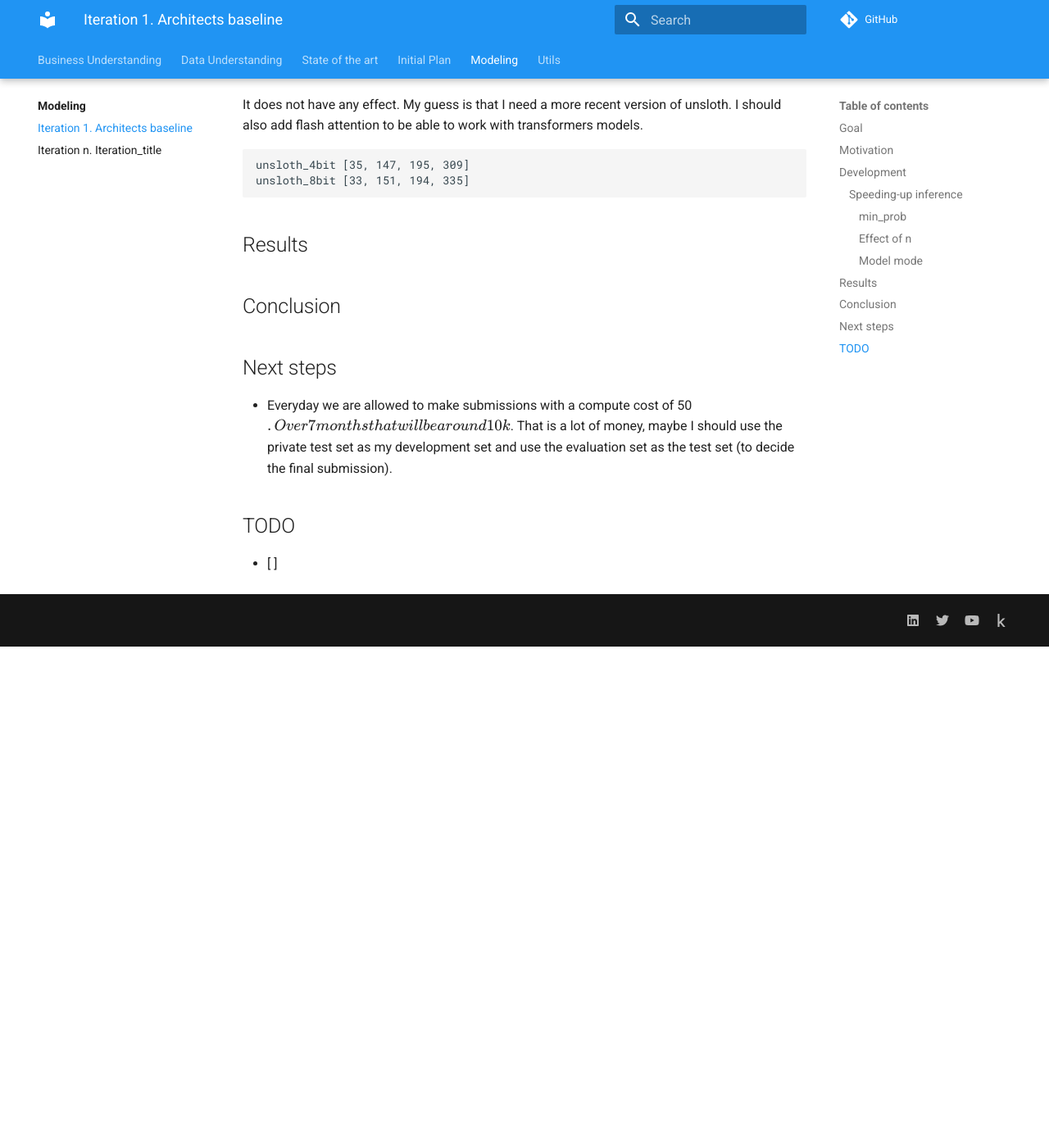
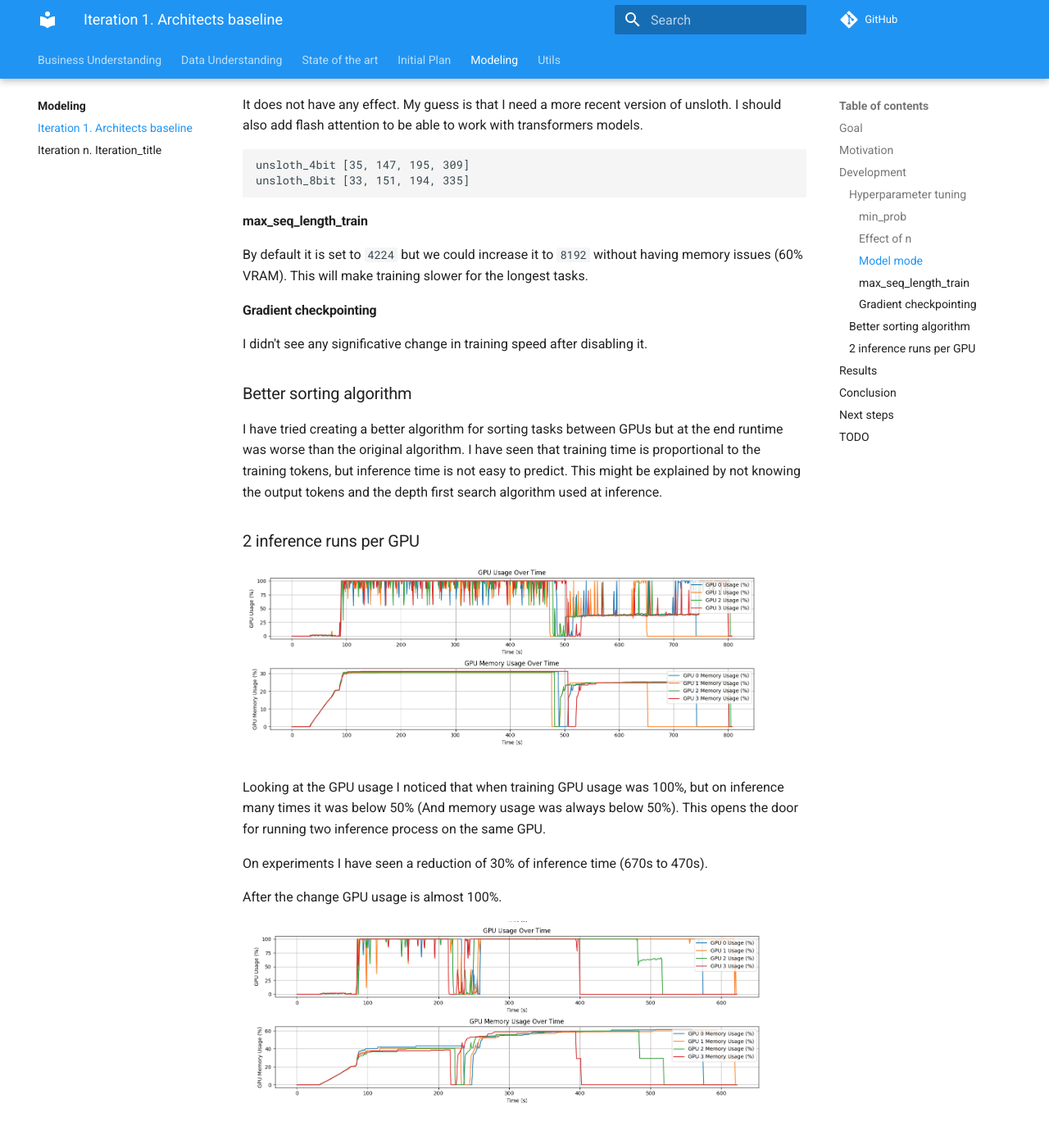
Before and after one commit to ironbar/arc25, an MkDocs documentation site: the page built from docs/modeling/Iteration_01.md, in a window 1280 px wide and 1400 px high, scrolled down 1103 px. Shown: the top 1385 px of the window at 82% size. Built offline with MkDocs 1.6.1 and Material for MkDocs 9.7.7, drawn with Linux system fonts in a browser that asks for light colours; comment, search, counter and statistics services are not loaded; before the commit the page ends 1892 px from its top, so only the background shows below that; some of the changed text lies outside the part shown.

Commit message:
more documentation

````diff
--- a/docs/modeling/Iteration_01.md
+++ b/docs/modeling/Iteration_01.md
@@ -20,7 +20,7 @@ Moreover I would like to know better the Architects' solution.
 
 I have created my own [notebook](https://www.kaggle.com/code/ironbar/the-architects-baseline-with-4-gpus) that modifies the original solution to work with 4 GPUs.
 
-### Speeding-up inference
+### Hyperparameter tuning
 
 #### min_prob
 
@@ -53,6 +53,30 @@ unsloth_4bit [35, 147, 195, 309]
 unsloth_8bit [33, 151, 194, 335]
 ```
 
+#### max_seq_length_train
+
+By default it is set to `4224` but we could increase it to `8192` without having memory issues (60% VRAM). This will make training slower for the longest tasks.
+
+#### Gradient checkpointing
+
+I didn't see any significative change in training speed after disabling it.
+
+### Better sorting algorithm
+
+I have tried creating a better algorithm for sorting tasks between GPUs but at the end runtime was worse than the original algorithm. I have seen that training time is proportional to the training tokens, but inference time is not easy to predict. This might be explained by not knowing the output tokens and the depth first search algorithm used at inference.
+
+### 2 inference runs per GPU
+
+![](res/2025-04-04-13-56-14.png)
+
+Looking at the GPU usage I noticed that when training GPU usage was 100%, but on inference many times it was below 50% (And memory usage was always below 50%). This opens the door for running two inference process on the same GPU.
+
+On experiments I have seen a reduction of 30% of inference time (670s to 470s).
+
+After the change GPU usage is almost 100%.
+
+![](res/2025-04-04-13-59-23.png)
+
 ## Results
 
 ## Conclusion
@@ -63,4 +87,5 @@ unsloth_8bit [33, 151, 194, 335]
 
 ## TODO
 
-- [ ]
+- [ ] Create a more recent environment to see if we can speedup training and/or inference
+- [ ] Is it helpful to increase `max_seq_length_train`?
````
Also changed, not shown: docs/modeling/res/2025-04-04-13-56-14.png (added), docs/modeling/res/2025-04-04-13-59-23.png (added).
